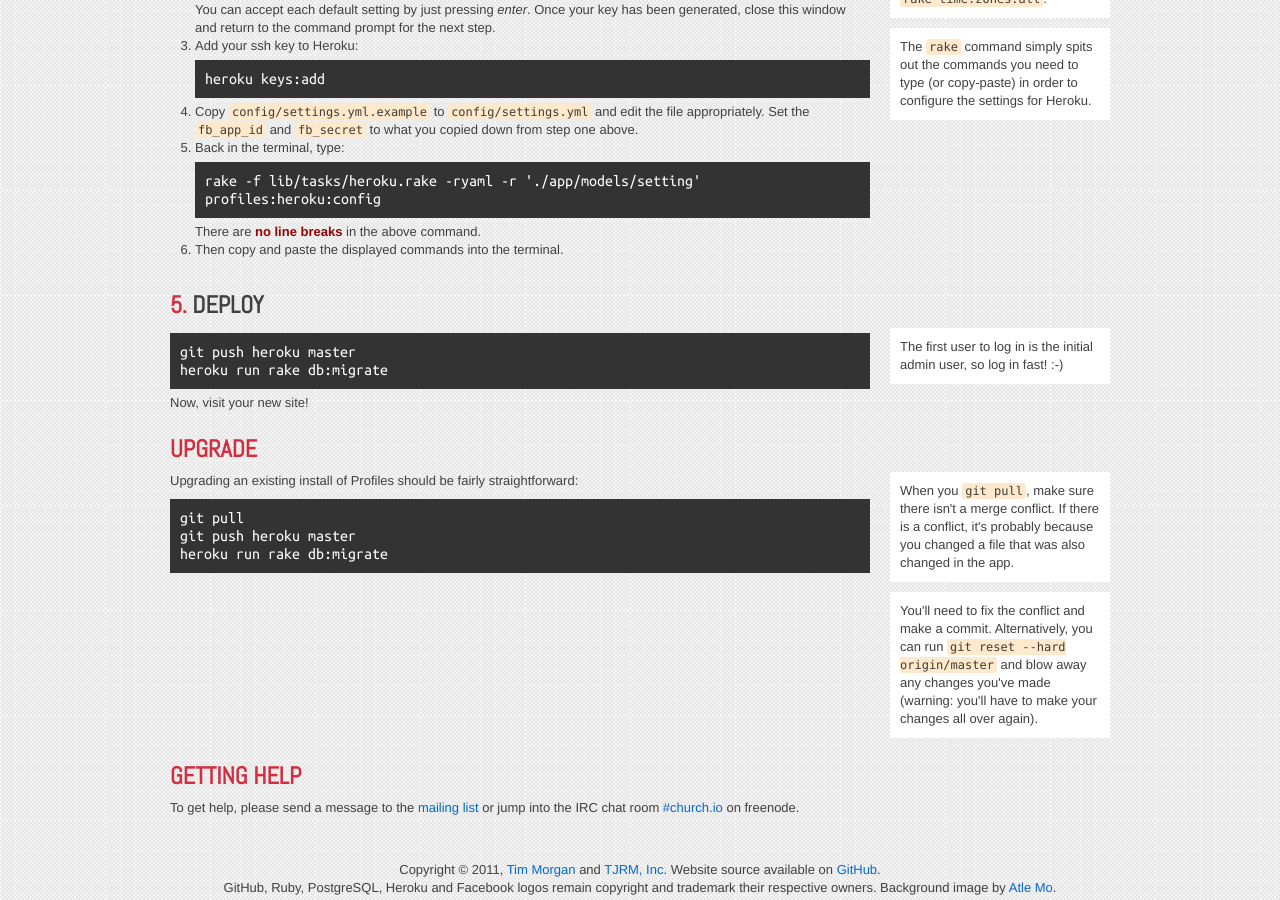
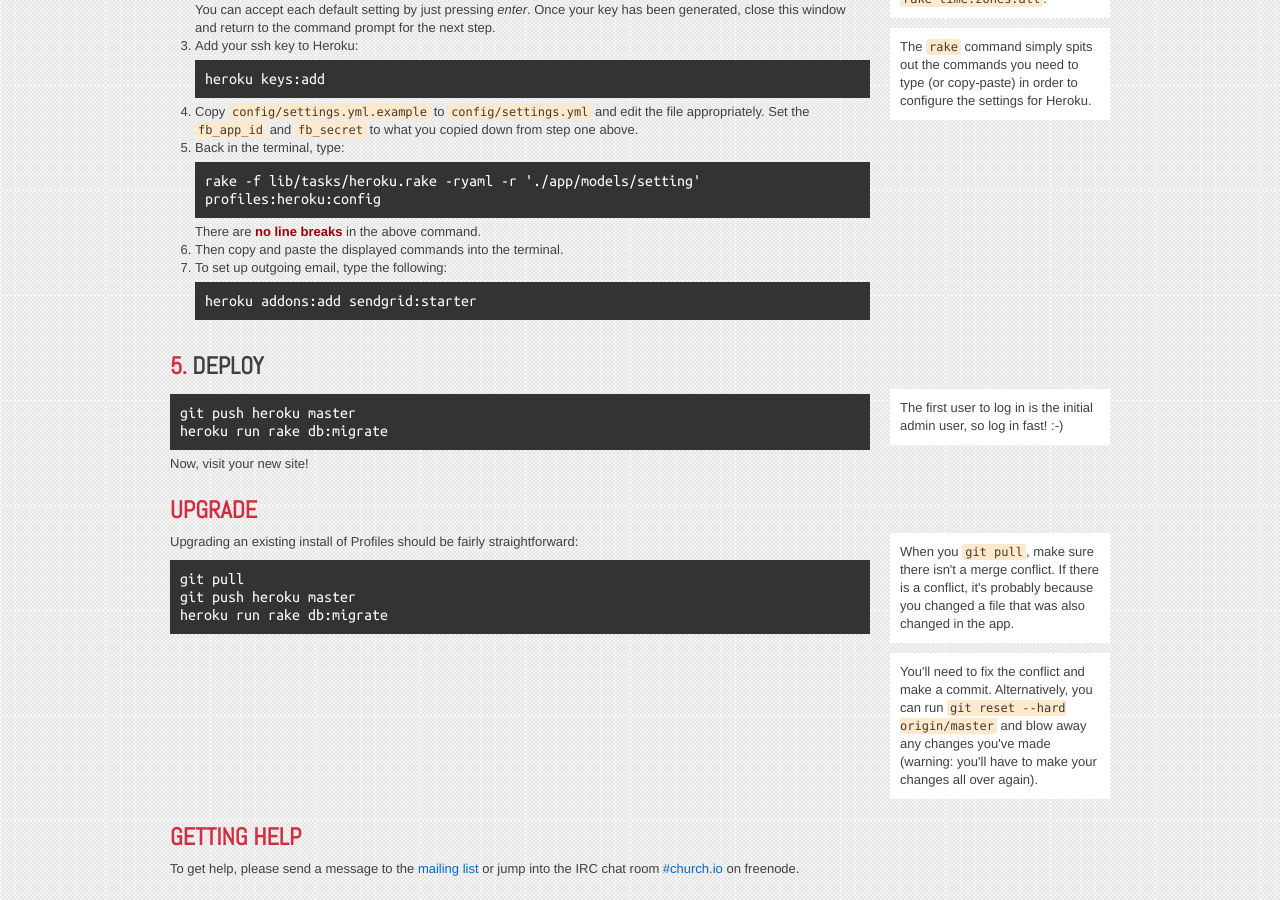
Before and after one commit to seven1m/old-churchio-website, a Jekyll site: the page built from profiles/install.html, in a window 1280 px wide and 900 px high, scrolled down 2435 px. Built offline with Jekyll 4.4.1, drawn with Linux system fonts in a browser that asks for light colours; Markdown is read by kramdown in place of the engine named in the settings.

Commit message:
Add email setup instructions.

```diff
--- a/profiles/install.html
+++ b/profiles/install.html
@@ -182,6 +182,12 @@
           There are <strong style="color:#900">no line breaks</strong> in the above command.
         </li>
         <li>Then copy and paste the displayed commands into the terminal.</li>
+        <li>
+          To set up outgoing email, type the following:
+          <div class="console">
+            heroku addons:add sendgrid:starter
+          </div>
+        </li>
       </ol>
     </div>
     <aside class="span4">
```
